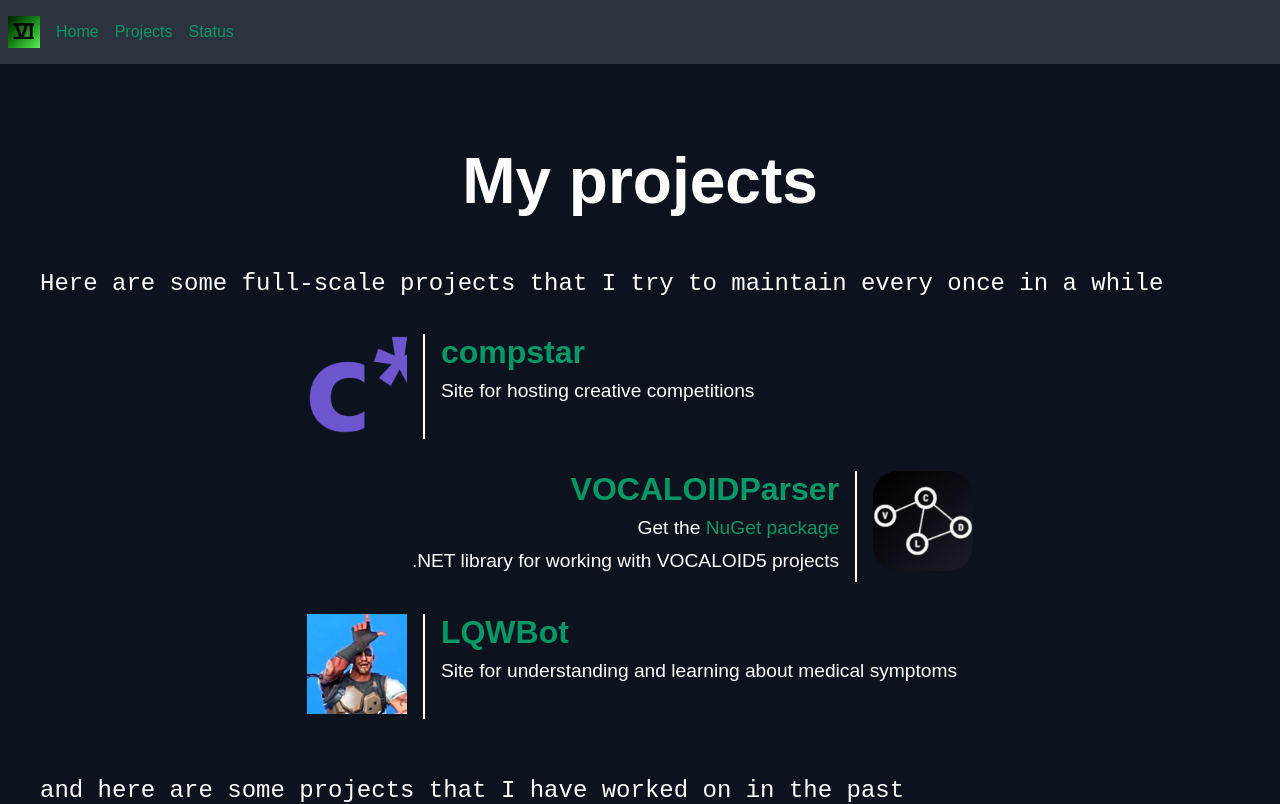
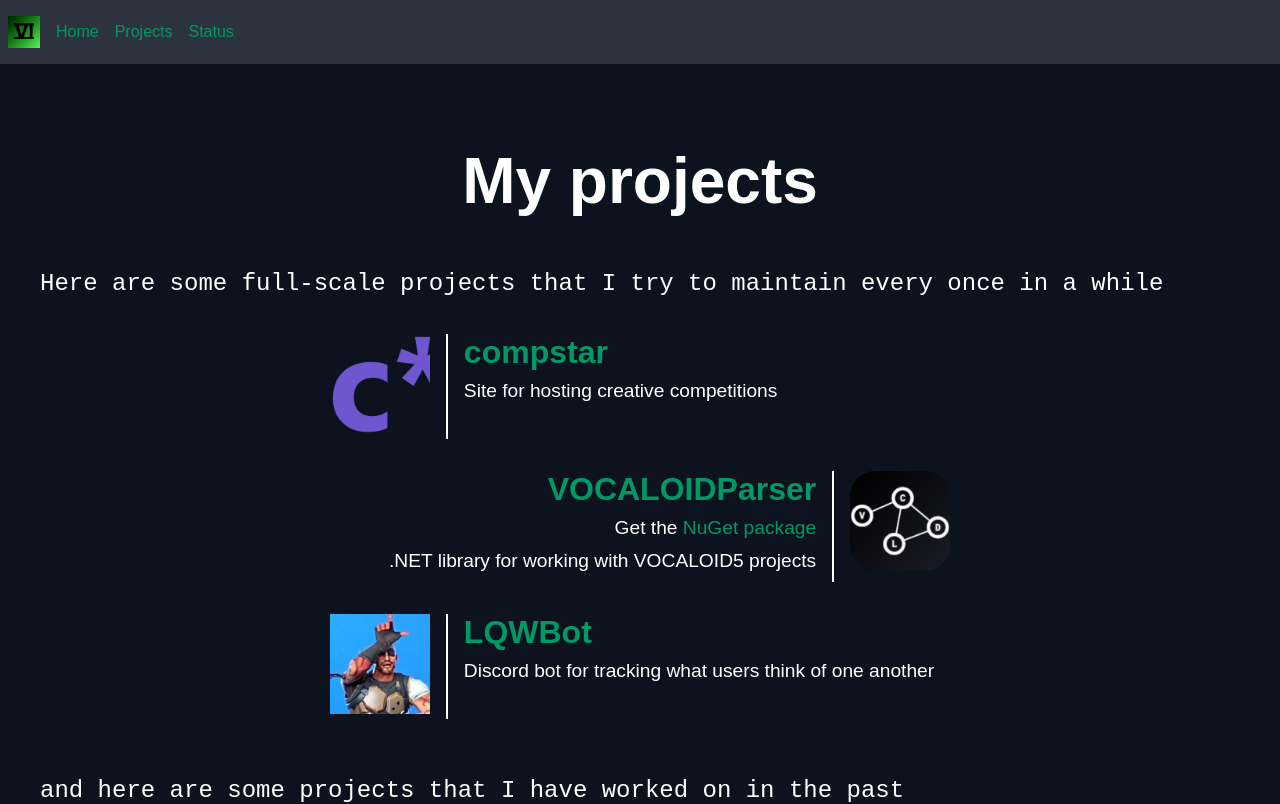
Before and after one commit to SixBeeps/six-portfolio, a Next.js app: page /projects in a window 1280 px wide. Shown: the top 804 px of the page. Built offline with nearby package versions, Linux system fonts and the light colour scheme.

Commit message:
Some corrections

```diff
--- a/pages/index.js
+++ b/pages/index.js
@@ -24,7 +24,7 @@ export default function Home() {
         <h1>Hellooooooo.</h1>
         <h2>I&apos;m SixBeeps</h2>
         <p>You might know me as a developer interested in full-stack web development and cloud computing.</p>
-        <p>You might also know me as an a music producer and DJ through a number of FL Studio and EDM adjacent communities.</p>
+        <p>You might also know me as a music producer and DJ through a number of FL Studio and EDM adjacent communities.</p>
         <p>Or, you might not know me at all.</p>
         <p>Either way, welcome to my very green and mildly humble abode on the internet.</p>
       </LandingCard>
--- a/pages/projects.js
+++ b/pages/projects.js
@@ -37,7 +37,7 @@ export default function Home() {
               title="LQWBot"
               size={100}
             >
-              <p>Site for understanding and learning about medical symptoms</p>
+              <p>Discord bot for tracking what users think of one another</p>
             </CleanImageCard>
           </CleanImageListing>
           <br />
```
